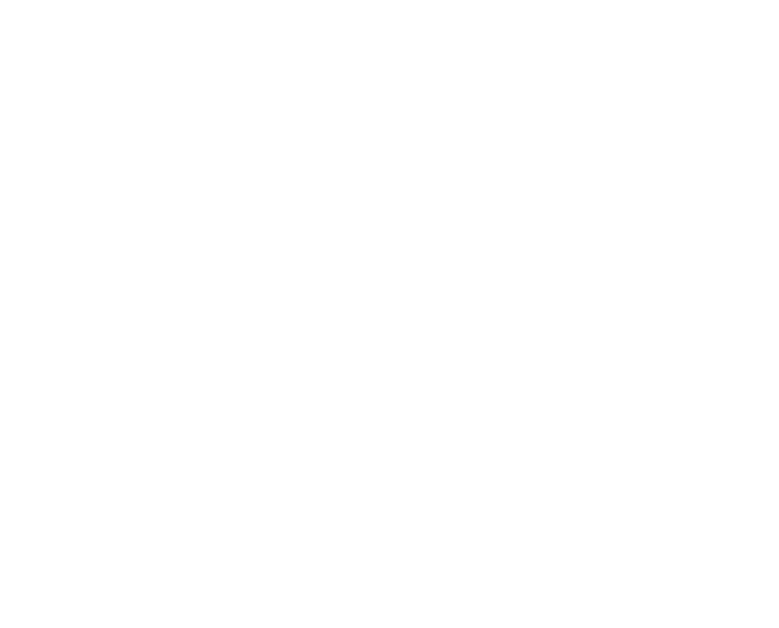
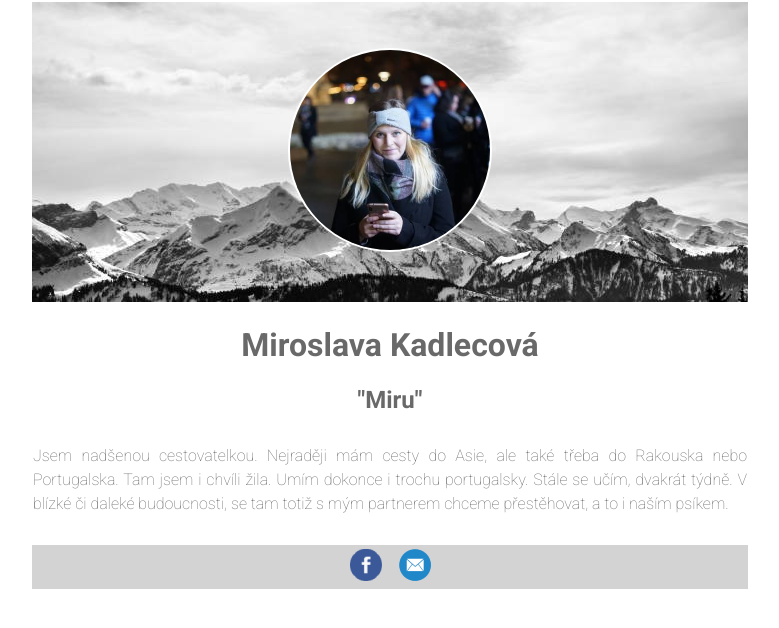
Before and after one commit to tvorimweb-2020-praha-podzim/du-01-vizitka-MiruKadlecova, a plain HTML site: page index.html in a window 1280 px wide. Shown: the whole page, without its empty margins (250-1029 px from the left). Drawn offline with Linux system fonts and the light colour scheme.

Commit message:
final_upload

```diff
--- a/index.html
+++ b/index.html
@@ -16,3 +16,46 @@ Vizitku ostyluj pomocí CSS:
 
 Tip: Webdesign In 4 Minutes https://jgthms.com/web-design-in-4-minutes/
 -->
+
+<!DOCTYPE html>
+<html lang="en">
+<head>
+    <meta charset="UTF-8">
+    <meta name="viewport" content="width=device-width, initial-scale=1.0">
+    <title>Document</title>
+    <link rel="stylesheet" href="stylesheet.css">
+    <link href="https://fonts.googleapis.com/css2?family=Roboto:ital,wght@0,100;0,700;1,100&display=swap" rel="stylesheet">
+</head>
+<body>
+    <table>
+        <tr class="header">
+            <td>
+                <img class="profile_pic" src="DSC03388_2.jpg" alt="Miru">
+            </td>
+        </tr>
+        <tr>
+            <td>
+                <h1>Miroslava Kadlecová</h1>
+                <h2>"Miru"</h2>
+                <div>
+                <p>Jsem nadšenou cestovatelkou. Nejraději mám cesty do Asie, ale také třeba do Rakouska nebo Portugalska. Tam jsem i chvíli žila. Umím dokonce i trochu portugalsky. Stále se učím, dvakrát týdně. V blízké či daleké budoucnosti, se tam totiž s mým partnerem chceme přestěhovat, a to i naším psíkem.
+                </div>
+            </td>
+        </tr>
+        <tr class="grey">
+            <td>
+                <table class="table_social" cell-spacing="10">
+                    <tr>
+                        <td>
+                <a href="https://www.facebook.com/Miroslava.Kadlecov/"><img src="fb.png" alt="fb"></a>
+                        </td>
+                        <td>
+                <a href="mailto:miroslava.kadlecova@gmail.com"><img src="email.png" alt="email"></a>
+                        </td>
+                    </tr>
+                </table>
+            </td>
+        </tr>
+    </table>
+</body>
+</html>
--- /dev/null
+++ b/stylesheet.css
@@ -0,0 +1,38 @@
+body {
+    margin: 0 auto;
+    max-width: 720px;
+    text-align: center;
+    font-family: 'Roboto', sans-serif;;
+    color:#696969;
+    background-color:white;
+  }
+
+
+.profile_pic {
+    width:200px;
+    border-radius: 50%;
+    border: 2px solid white;
+}
+
+.header {
+    background-image: url("mountains.jpg");
+    height: 300px;
+    vertical-align: middle;
+}
+
+p {
+    text-align: justify;
+    line-height: 1.5;
+    padding: 10px 0;
+}
+
+.table_social {
+    align: center;
+    margin-left:auto;
+    margin-right:auto;
+    width:100px;
+}
+
+.grey {
+    background-color:#D3D3D3;
+}
```
Also changed, not shown: DSC03388_2.jpg (added), email.png (added), fb.png (added), mountains.jpg (added).
